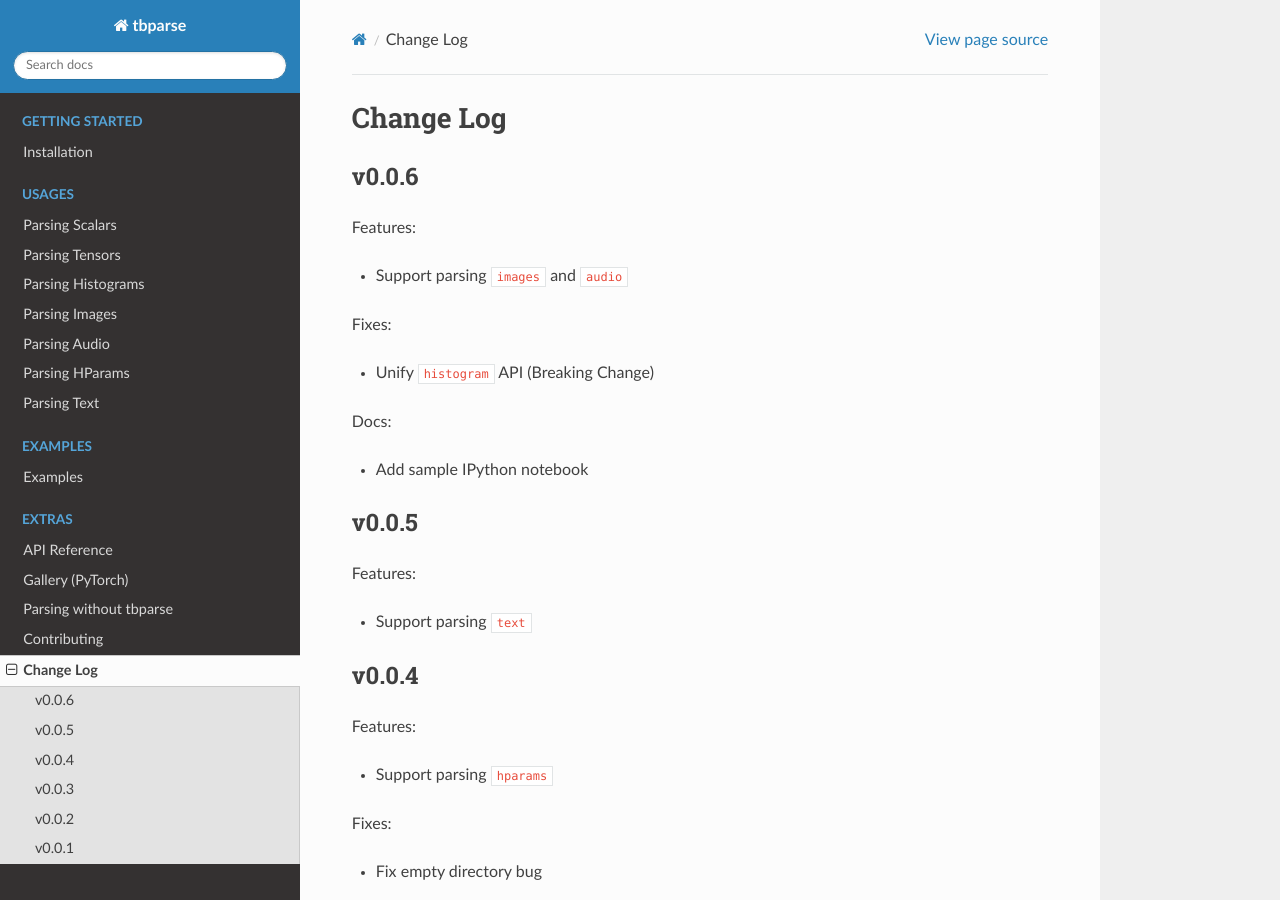
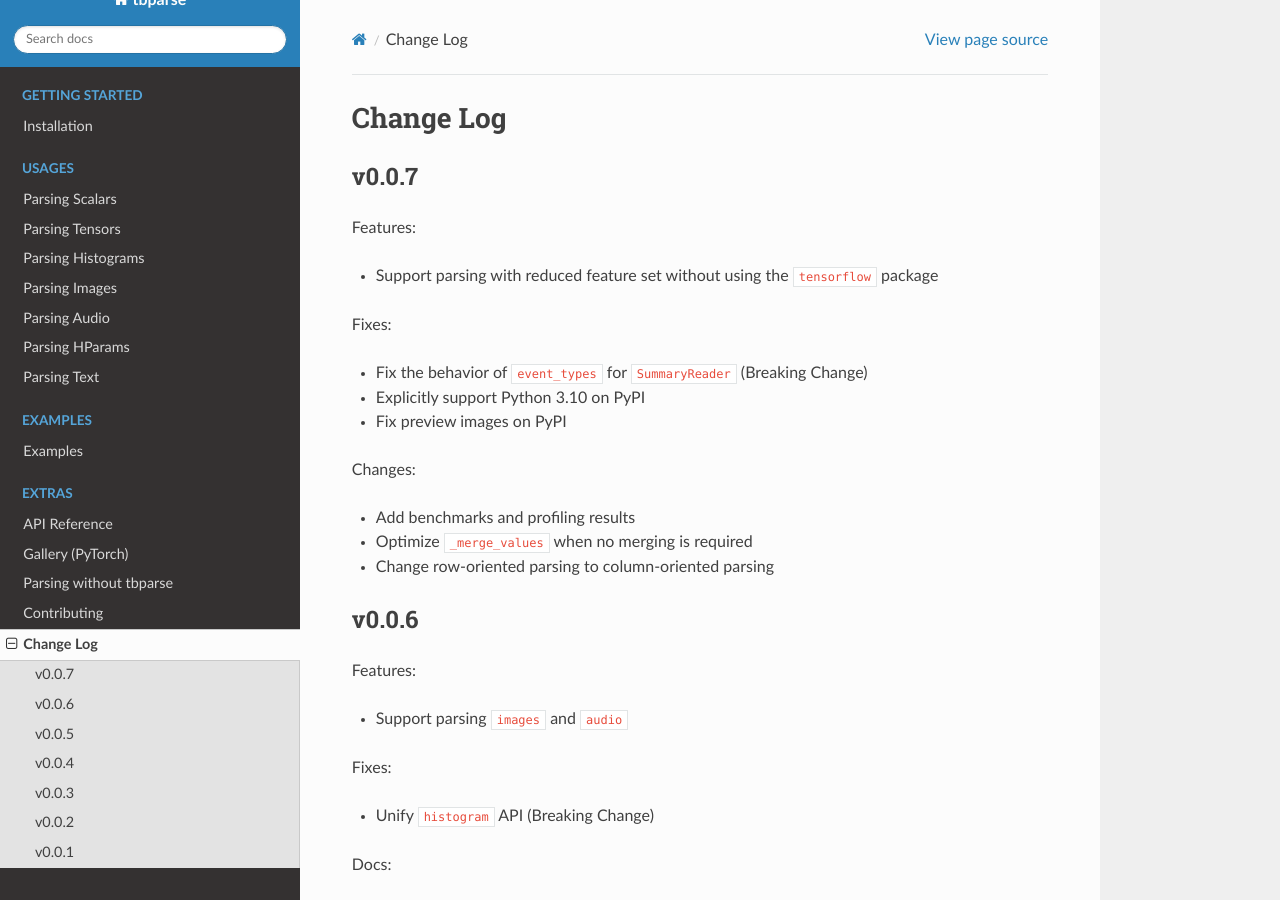
Before and after one commit to j3soon/tbparse, a Sphinx documentation site: the page built from docs/pages/changelog.rst, in a window 1280 px wide and 900 px high. Built offline with Sphinx 7.4.7 and the Read the Docs theme 2.0.0, drawn with Linux system fonts in a browser that asks for light colours.

Commit message:
Bump version number to v0.0.7

```diff
--- a/docs/pages/changelog.rst
+++ b/docs/pages/changelog.rst
@@ -1,6 +1,25 @@
 ===================================
 Change Log
 ===================================
+
+v0.0.7
+===================================
+
+Features:
+
+* Support parsing with reduced feature set without using the ``tensorflow`` package
+
+Fixes:
+
+* Fix the behavior of ``event_types`` for ``SummaryReader`` (Breaking Change)
+* Explicitly support Python 3.10 on PyPI
+* Fix preview images on PyPI
+
+Changes:
+
+* Add benchmarks and profiling results
+* Optimize ``_merge_values`` when no merging is required
+* Change row-oriented parsing to column-oriented parsing
 
 v0.0.6
 ===================================
--- a/setup.py
+++ b/setup.py
@@ -7,9 +7,9 @@
 
 setuptools.setup(
     name="tbparse",
-    version="0.0.6",
+    version="0.0.7",
     author="Johnson",
-    author_email="j3.soon@msa.hinet.net",
+    author_email="admin@j3soon.com",
     description="Load tensorboard event logs as pandas DataFrames; " + \
         "Read, parse, and plot tensorboard event logs with ease!",
     long_description=long_description,
```
